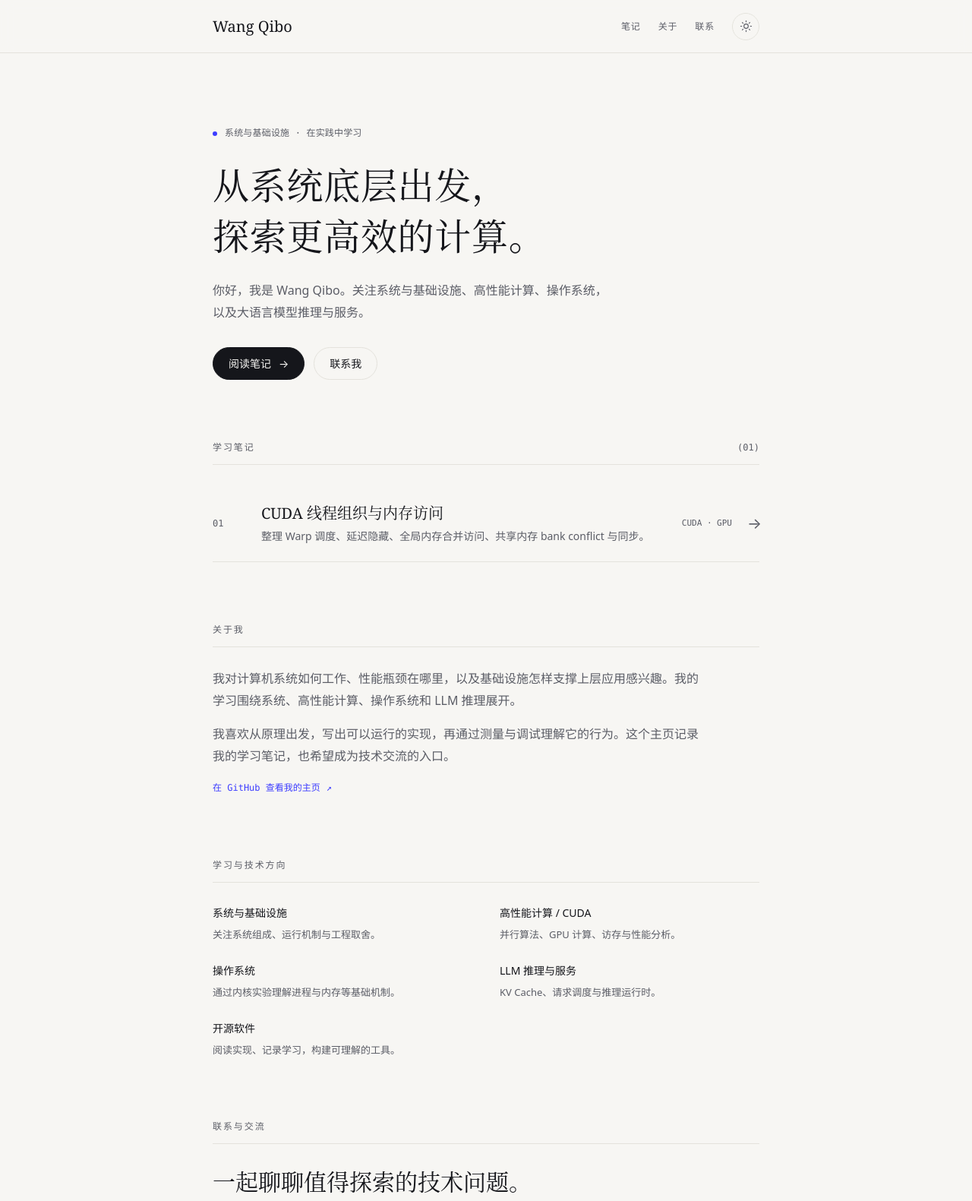
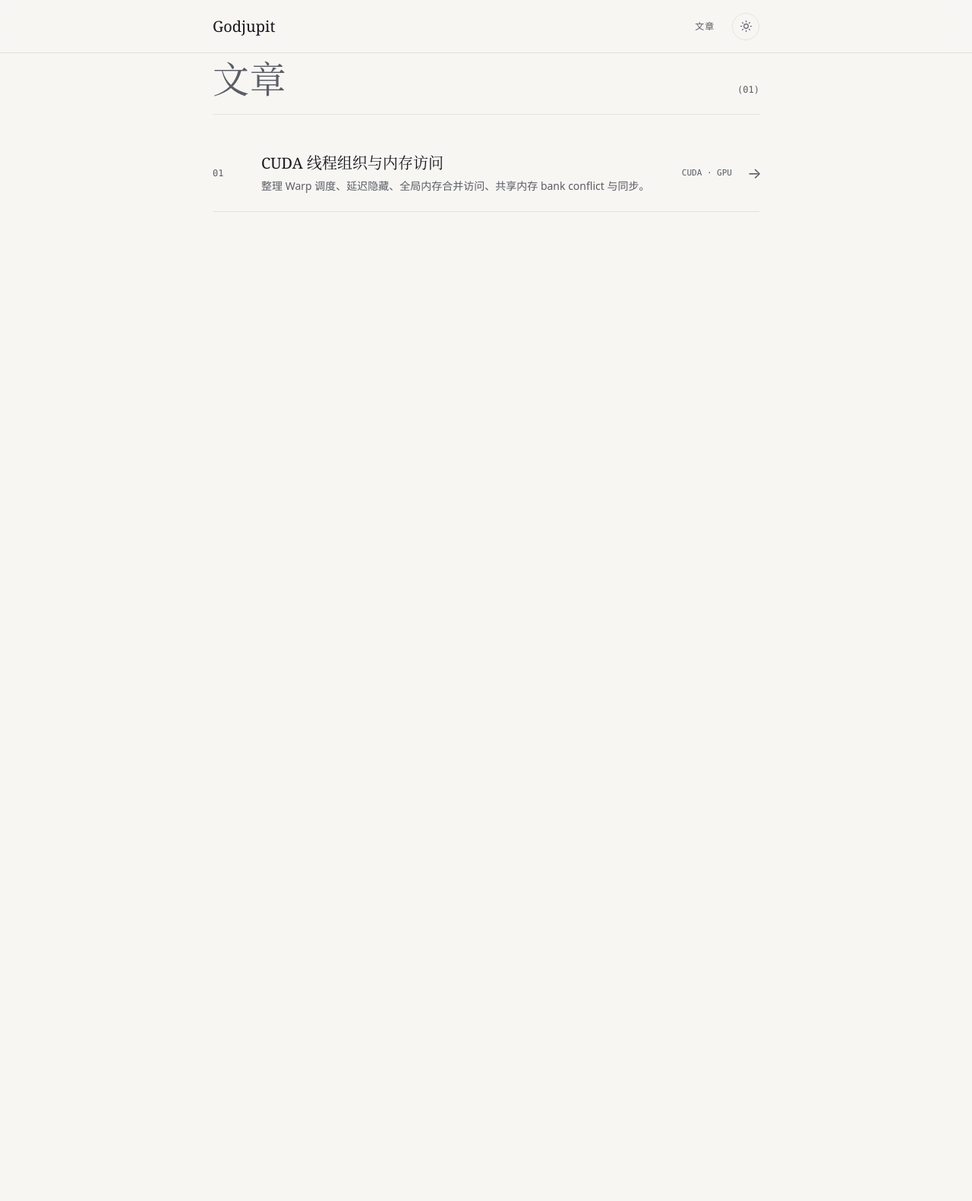
Before and after one commit to godjupit/godjupit.github.io, a plain HTML site: page index.html in a window 1280 px wide. Shown: the top 1581 px of the page at 76% size. After the commit the page ends 800 px from the top, so only its background shows below. Drawn offline with Linux system fonts and the light colour scheme.

Commit message:
Simplify site to article list

```diff
--- a/index.html
+++ b/index.html
@@ -4,49 +4,30 @@
   <meta charset="utf-8">
   <meta name="viewport" content="width=device-width, initial-scale=1">
   <meta name="color-scheme" content="light dark">
-  <meta name="description" content="Wang Qibo 的个人技术主页，记录 CUDA、高性能计算、操作系统与 LLM 推理学习笔记。">
-  <meta name="author" content="Wang Qibo">
-  <meta property="og:title" content="Wang Qibo · 个人技术主页">
-  <meta property="og:description" content="从系统底层出发，探索更高效的计算。">
+  <meta name="description" content="Godjupit 的技术文章与学习记录。">
+  <meta name="author" content="Godjupit">
+  <meta property="og:title" content="Godjupit · 文章">
+  <meta property="og:description" content="Godjupit 的技术文章与学习记录。">
   <meta property="og:type" content="website">
   <meta property="og:url" content="https://godjupit.github.io/">
   <link rel="canonical" href="https://godjupit.github.io/">
-  <title>Wang Qibo · 个人技术主页</title>
+  <title>Godjupit · 文章</title>
   <link rel="icon" href="assets/favicon.svg" type="image/svg+xml">
   <script>try{const t=localStorage.getItem("portfolio-theme");document.documentElement.dataset.theme=(t==="light"||t==="dark")?t:(matchMedia("(prefers-color-scheme: dark)").matches?"dark":"light")}catch{document.documentElement.dataset.theme=matchMedia("(prefers-color-scheme: dark)").matches?"dark":"light"}</script>
-  <link rel="stylesheet" href="assets/styles.css?v=20261010-notes">
-  <script src="assets/main.js?v=20261010-notes" defer></script>
+  <link rel="stylesheet" href="assets/styles.css?v=20261010-articles">
+  <script src="assets/main.js?v=20261010-articles" defer></script>
 </head>
 <body id="top">
   <a class="skip-link" href="#main">跳转到正文</a>
-  <header class="site-header">
-    <div class="container header-inner">
-      <a class="site-name" href="#top">Wang Qibo</a>
-      <nav aria-label="主导航">
-        <a href="#notes">笔记</a>
-        <a href="#about">关于</a>
-        <a class="nav-contact" href="#contact">联系</a>
-        <button class="theme-toggle" type="button" aria-label="切换至深色模式" title="切换明暗主题">
-          <svg class="sun-icon" viewBox="0 0 24 24" fill="none" stroke="currentColor" stroke-width="1.6" stroke-linecap="round" aria-hidden="true"><circle cx="12" cy="12" r="4"/><path d="M12 2v2m0 16v2M2 12h2m16 0h2M5 5l1.4 1.4m11.2 11.2L19 19M5 19l1.4-1.4M17.6 6.4 19 5"/></svg>
-          <svg class="moon-icon" viewBox="0 0 24 24" fill="none" stroke="currentColor" stroke-width="1.6" stroke-linejoin="round" aria-hidden="true"><path d="M21 12.8A9 9 0 1 1 11.2 3a7 7 0 0 0 9.8 9.8Z"/></svg>
-        </button>
-      </nav>
-    </div>
-  </header>
-
+  <header class="site-header"><div class="container header-inner">
+    <a class="site-name" href="#top">Godjupit</a>
+    <nav aria-label="主导航"><a href="#articles">文章</a>
+      <button class="theme-toggle" type="button" aria-label="切换至深色模式" title="切换明暗主题"><svg class="sun-icon" viewBox="0 0 24 24" fill="none" stroke="currentColor" stroke-width="1.6" stroke-linecap="round" aria-hidden="true"><circle cx="12" cy="12" r="4"/><path d="M12 2v2m0 16v2M2 12h2m16 0h2M5 5l1.4 1.4m11.2 11.2L19 19M5 19l1.4-1.4M17.6 6.4 19 5"/></svg><svg class="moon-icon" viewBox="0 0 24 24" fill="none" stroke="currentColor" stroke-width="1.6" stroke-linejoin="round" aria-hidden="true"><path d="M21 12.8A9 9 0 1 1 11.2 3a7 7 0 0 0 9.8 9.8Z"/></svg></button>
+    </nav>
+  </div></header>
   <main id="main" class="container">
-    <section class="hero" aria-labelledby="hero-title">
-      <p class="eyebrow"><span class="status-dot" aria-hidden="true"></span>系统与基础设施 · 在实践中学习</p>
-      <h1 id="hero-title">从系统底层出发，<br>探索更高效的计算。</h1>
-      <p class="hero-description">你好，我是 Wang Qibo。关注系统与基础设施、高性能计算、操作系统，以及大语言模型推理与服务。</p>
-      <div class="hero-actions">
-        <a class="button button-primary" href="#notes">阅读笔记 <span aria-hidden="true">→</span></a>
-        <a class="button button-secondary" href="#contact">联系我</a>
-      </div>
-    </section>
-
-    <section id="notes" class="section" aria-labelledby="notes-title">
-      <div class="section-heading"><h2 id="notes-title">学习笔记</h2><span>(01)</span></div>
+    <section id="articles" class="section" aria-labelledby="articles-title">
+      <div class="section-heading"><h1 id="articles-title">文章</h1><span>(01)</span></div>
       <div class="project-list">
         <a class="project-row" href="notes/cuda-memory.html">
           <span class="project-number">01</span>
@@ -55,37 +36,6 @@
         </a>
       </div>
     </section>
-
-    <section id="about" class="section" aria-labelledby="about-title">
-      <div class="section-heading"><h2 id="about-title">关于我</h2></div>
-      <div class="prose">
-        <p>我对计算机系统如何工作、性能瓶颈在哪里，以及基础设施怎样支撑上层应用感兴趣。我的学习围绕系统、高性能计算、操作系统和 LLM 推理展开。</p>
-        <p>我喜欢从原理出发，写出可以运行的实现，再通过测量与调试理解它的行为。这个主页记录我的学习笔记，也希望成为技术交流的入口。</p>
-      </div>
-      <a class="inline-link" href="https://github.com/godjupit" target="_blank" rel="noopener noreferrer">在 GitHub 查看我的主页 <span aria-hidden="true">↗</span></a>
-    </section>
-
-    <section id="skills" class="section" aria-labelledby="skills-title">
-      <div class="section-heading"><h2 id="skills-title">学习与技术方向</h2></div>
-      <dl class="focus-list">
-        <div><dt>系统与基础设施</dt><dd>关注系统组成、运行机制与工程取舍。</dd></div>
-        <div><dt>高性能计算 / CUDA</dt><dd>并行算法、GPU 计算、访存与性能分析。</dd></div>
-        <div><dt>操作系统</dt><dd>通过内核实验理解进程与内存等基础机制。</dd></div>
-        <div><dt>LLM 推理与服务</dt><dd>KV Cache、请求调度与推理运行时。</dd></div>
-        <div><dt>开源软件</dt><dd>阅读实现、记录学习，构建可理解的工具。</dd></div>
-      </dl>
-    </section>
-
-    <section id="contact" class="section contact-section" aria-labelledby="contact-title">
-      <div class="section-heading"><h2 id="contact-title">联系与交流</h2></div>
-      <p class="contact-title">一起聊聊值得探索的技术问题。</p>
-      <p class="contact-description">欢迎交流系统、并行计算、推理基础设施与开源项目。</p>
-      <a class="inline-link contact-link" href="https://github.com/godjupit" target="_blank" rel="noopener noreferrer">github.com/godjupit <span aria-hidden="true">↗</span></a>
-    </section>
   </main>
-
-  <footer class="site-footer">
-    <div class="container footer-inner"><p>© <span id="year">2026</span> Wang Qibo</p><nav aria-label="页脚导航"><a href="https://github.com/godjupit" target="_blank" rel="noopener noreferrer">GitHub</a><a href="#top">回到顶部 ↑</a></nav></div>
-  </footer>
 </body>
 </html>
```
Also changed, not shown: notes/cuda-memory.html (+10 -10 lines), 1 other file.
